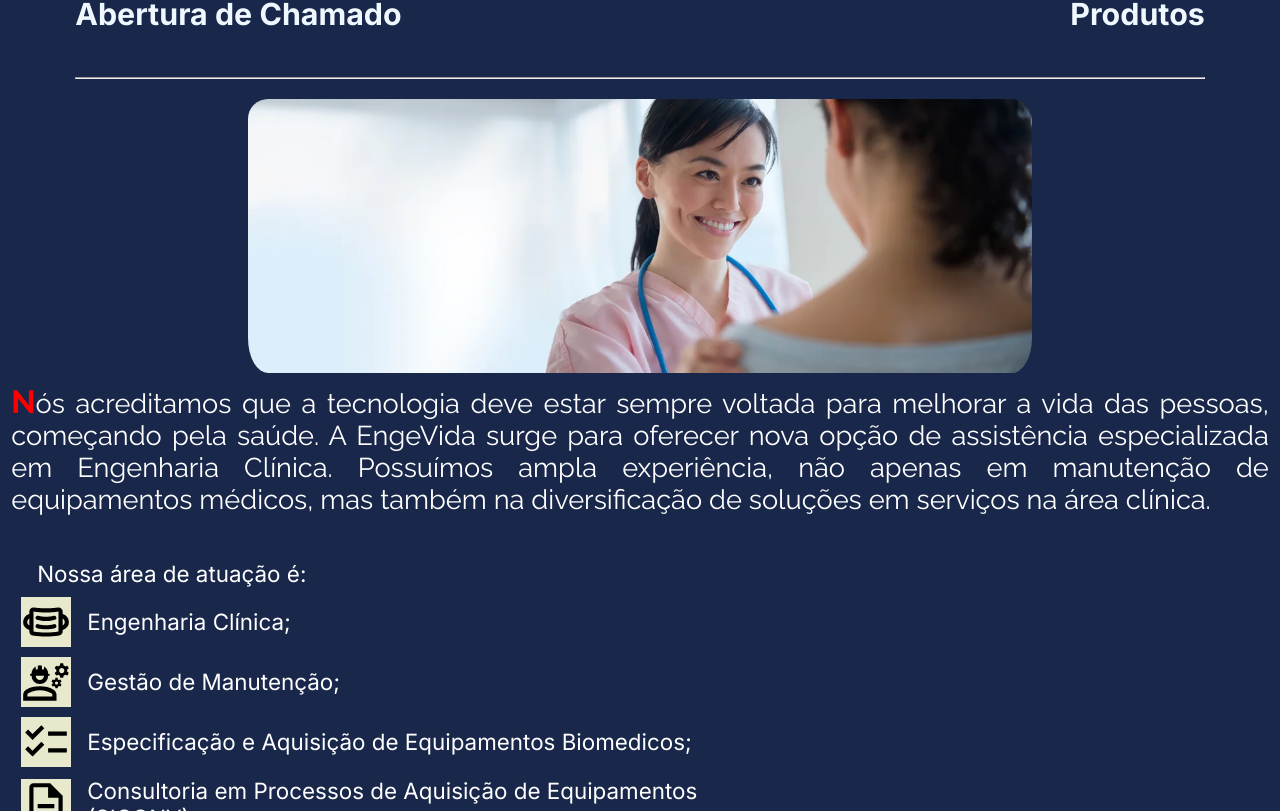
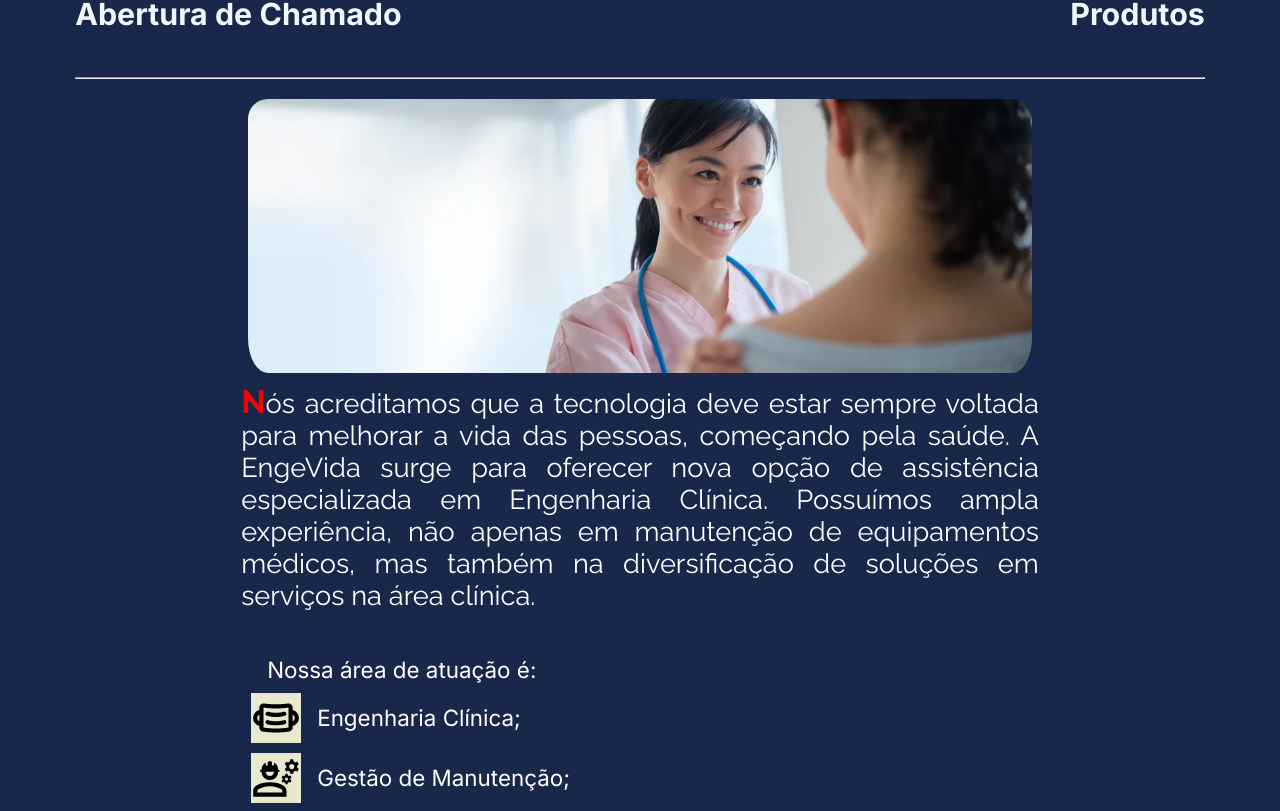
Before and after one commit to MatheusNascimento99/projeto-engevida, a Next.js app: page / in a window 1280 px wide. Shown: the part 461-1272 px from the top of the page. Built offline with nearby package versions, Linux system fonts and the light colour scheme.

Commit message:
style: correção valores da divparagrafo componente MidleHome

```diff
--- a/src/components/midleHome/style.css
+++ b/src/components/midleHome/style.css
@@ -25,10 +25,10 @@
     font-size: 1.3rem;
     text-align: justify;
     flex-wrap: wrap;
-    max-width: 100%;
     font-family: Raleway;
     line-height: 2rem;
     padding: 0.5rem 0.7rem 0rem 0.7rem;
+    max-width: 820px;
 }
 
 .paragraph::first-letter {
```
